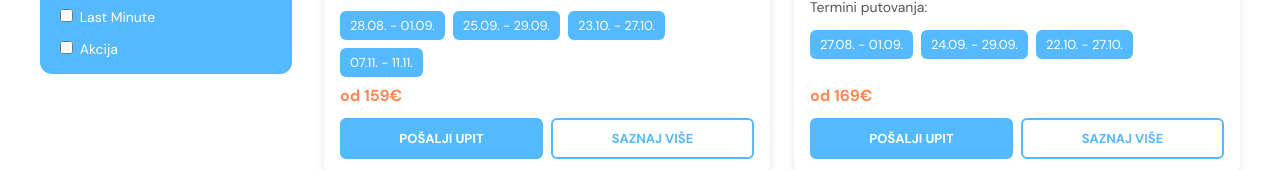
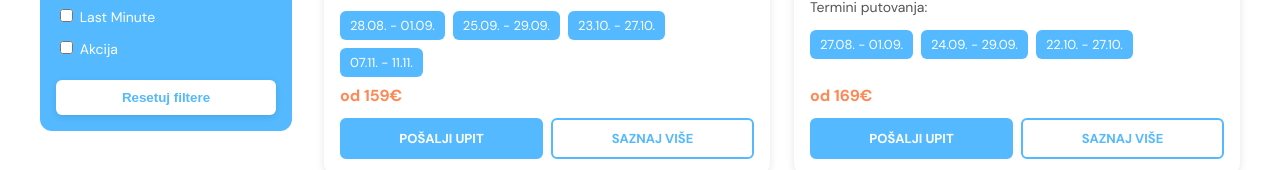
Before and after one commit to elab-development/klijentske-veb-tehnologije-2024-2023-0443-turisticka-agencija, a React (Create React App) app: page /Putovanja in a window 1280 px wide. Shown: the part 458-628 px from the top of the page. Built offline with nearby package versions, Linux system fonts and the light colour scheme.

Commit message:
localStorage - pamcenje filtera

```diff
--- a/src/components/PutovanjaKomp.tsx
+++ b/src/components/PutovanjaKomp.tsx
@@ -8,8 +8,23 @@ import axios from 'axios'
 
 function PutovanjaKomp() {
     const [search, setSearch] = useState('');
-    const [izabraneDrzave, setIzabraneDrzave] = useState<string[]>([]);
-    const [izabraniHit, setIzabaniHit] = useState<string[]>([]);
+
+    const [izabraneDrzave, setIzabraneDrzave] = useState<string[]>(() => {
+        const sacuvaneDrzave = localStorage.getItem('izabraneDrzave');
+        return sacuvaneDrzave ? JSON.parse(sacuvaneDrzave) : [];
+    })
+    const [izabraniHit, setIzabaniHit] = useState<string[]>(() => {
+        const sacuvaniHit = localStorage.getItem('izabraniHit');
+        return sacuvaniHit ? JSON.parse(sacuvaniHit) : [];
+    })
+    useEffect(() => {
+        localStorage.setItem('izabraneDrzave', JSON.stringify(izabraneDrzave));
+    }, [izabraneDrzave])
+
+    useEffect(() => {
+        localStorage.setItem('izabraniHit', JSON.stringify(izabraniHit));
+    }, [izabraniHit])
+
     const [trenutnaStrana, setTrenutnaStrana] = useState(1);
     const [putovanja, setPutovanja] = useState<Putovanje[]>([]);
     const [poslednjaStranica, setPoslednjaStranica] = useState<string | null>(null);
@@ -79,6 +94,8 @@ function PutovanjaKomp() {
         setPoslednjaStranica(sacuvana);
     }, []);
 
+
+
   return (
     <div className='putovanja-container'>
         <div className='filteri-i-nastavi'>
@@ -101,6 +118,13 @@ function PutovanjaKomp() {
                         {hit}
                     </label>
                 ))}
+
+                <button className='reset-filtera' onClick={() => {
+                    setIzabraneDrzave([]);
+                    setIzabaniHit([]);
+                    localStorage.removeItem('izabraneDrzave');
+                    localStorage.removeItem('izabraniHit');
+                }}>Resetuj filtere</button>
             </div>
 
             {poslednjaStranica && (
--- a/src/css/putovanjaKomp.css
+++ b/src/css/putovanjaKomp.css
@@ -42,6 +42,24 @@
 
 .filteri label{
     font-size: 14px;
+    color: white;
+}
+
+.reset-filtera{
+    background-color: white;
+    color: #54B9FF;
+    box-shadow: 0 2px 6px rgba(0, 0, 0, 0.1);
+    margin-top: 10px;
+    padding: 10px;
+    border-radius: 6px;
+    font-weight: bold;
+    transition: all 0.3 ease;
+    border: none;
+    cursor: pointer;
+}
+
+.reset-filtera:hover{
+    background-color: #FF8854;
     color: white;
 }
 
```
